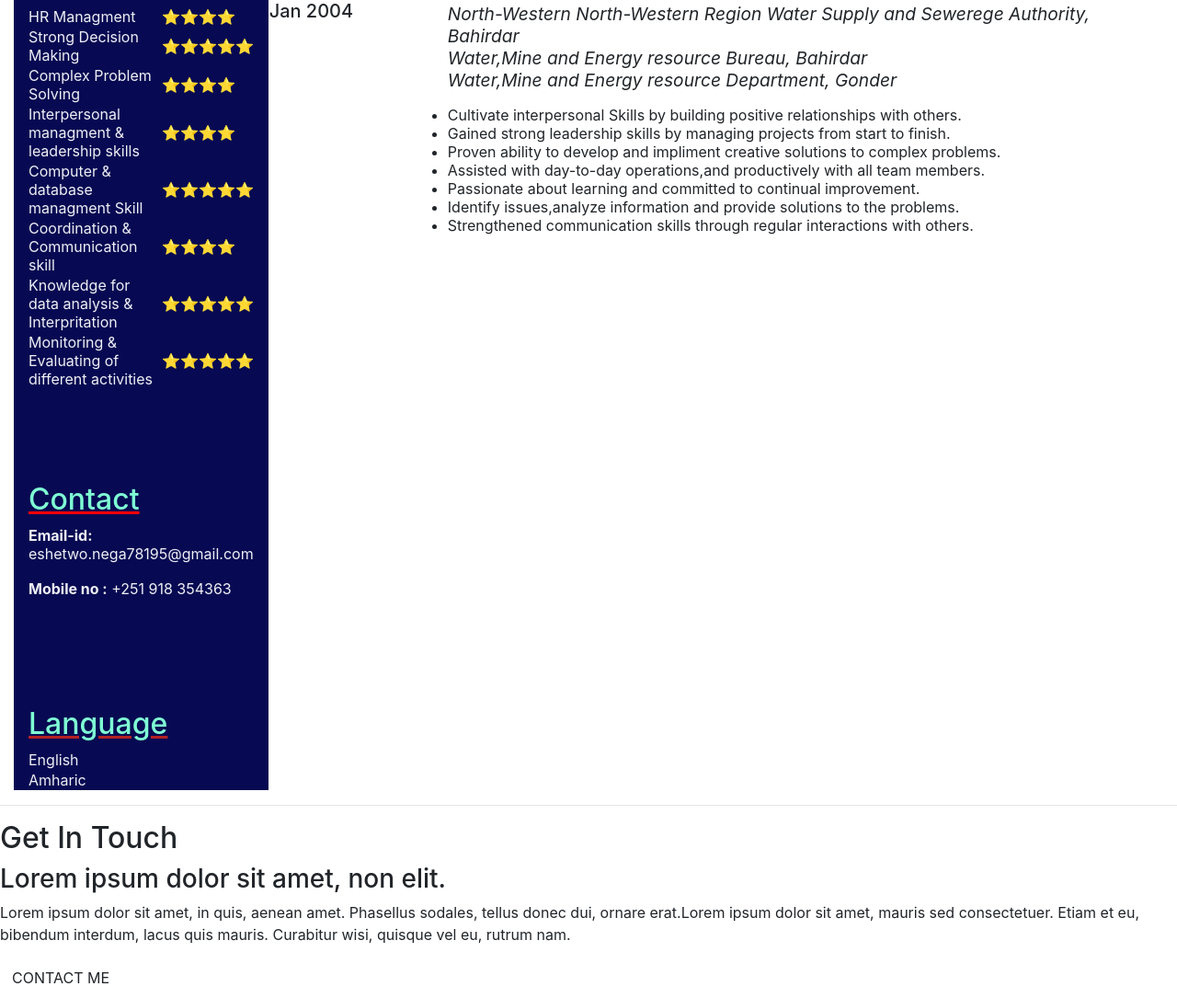
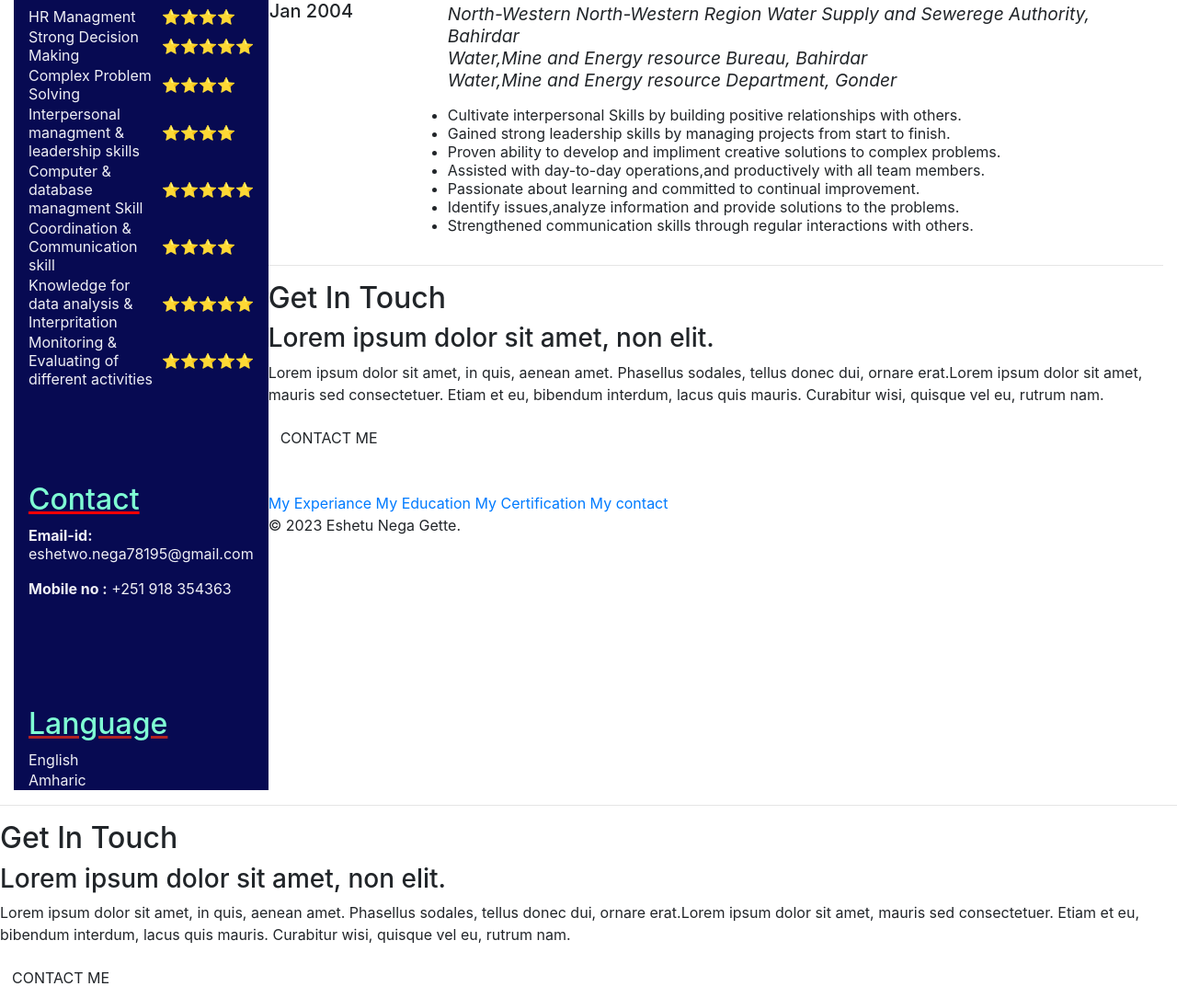
Before and after one commit to Eshetu-Nega/CV, a plain HTML site: page index.html in a window 1280 px wide. Shown: the part 1205-2290 px from the top of the page at 92% size. Drawn offline with nearby package versions, Linux system fonts and the light colour scheme; files whose address does not match are found by name.

Commit message:
Update index.html

```diff
--- a/index.html
+++ b/index.html
@@ -190,6 +190,26 @@
 	 </ul></td>
 	  </tr>
  </table>
+
+ <hr>
+
+	  <div class="bottom-container">
+		  <div class="contact-me">
+			<h2>Get In Touch</h2>
+			<h3>Lorem ipsum dolor sit amet, non elit.</h3>
+			<p>Lorem ipsum dolor sit amet, in quis, aenean amet. Phasellus sodales, tellus donec dui, ornare erat.Lorem ipsum dolor sit amet, mauris sed consectetuer. Etiam et eu, bibendum interdum, lacus quis mauris. Curabitur wisi, quisque vel eu, rutrum nam.</p>
+			<a class="btn" href="mailto:eshetwo.nega78195@gmail.com">CONTACT ME</a>
+		  </div>
+		  <div class="footer"style="padding: 40px 0 20px;">
+		  <a  class="footer-link"href="Experiance.html">My Experiance</a>
+		  <a  class="footer-link"href="Education.html">My Education</a>
+		  <a  class="footer-link"href="Certification.html">My Certification</a>
+		  <a  class="footer-link"href="Contact-me.html">My contact</a>
+		  <p class="copy-right">© 2023 Eshetu Nega Gette.</p>
+		  </div>
+	  </div>
+
+
  </div>
 
 </div>
```
